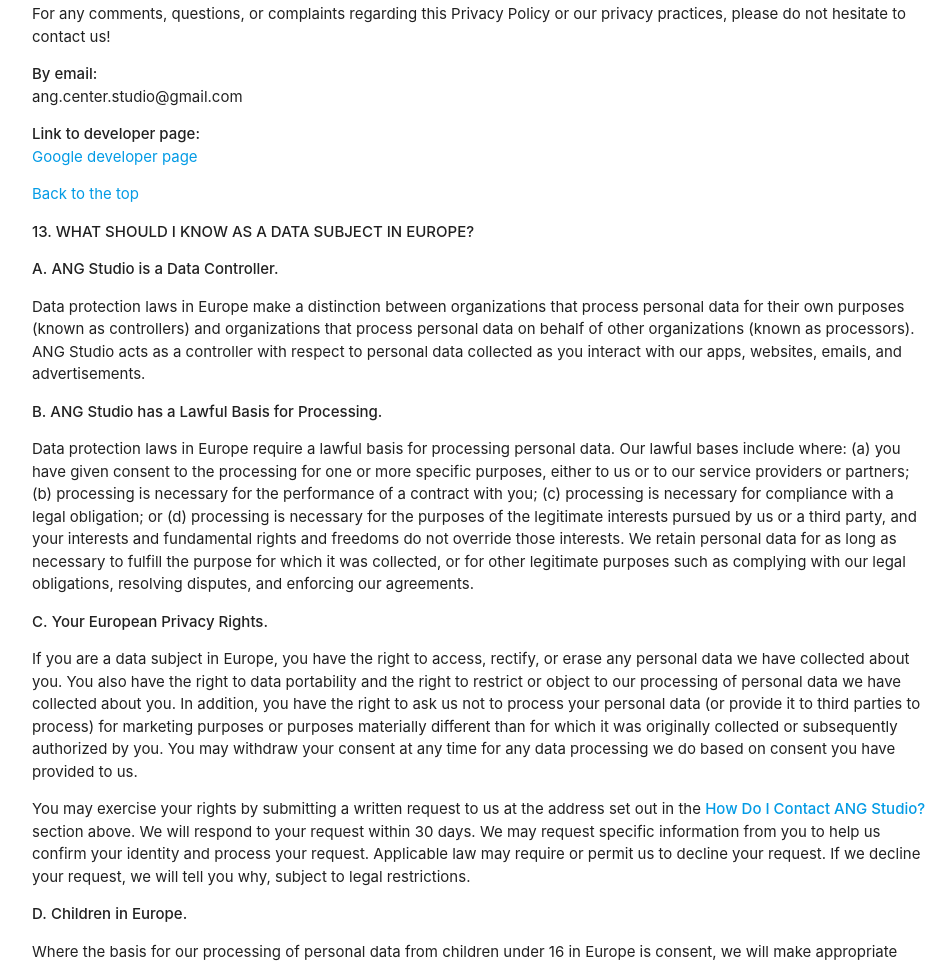
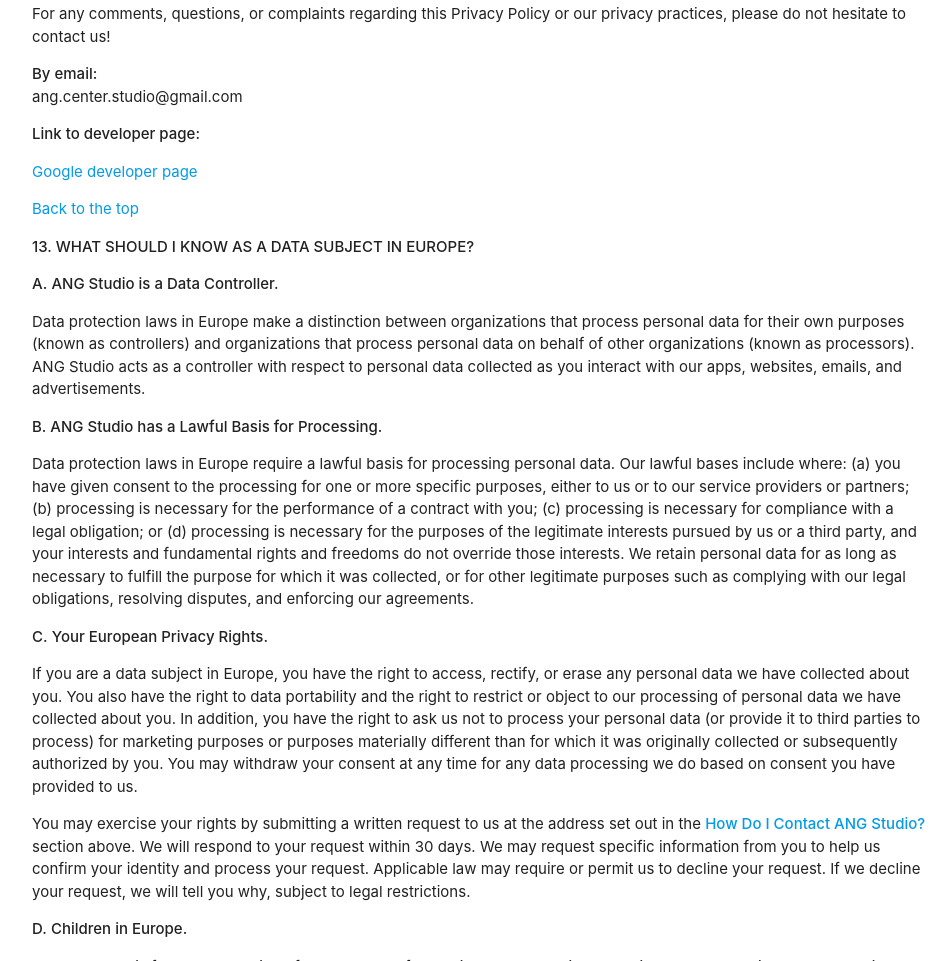
Before and after one commit to ANGCompany/angcompany.github.io, a plain HTML site: page PrivacyPolicy.html in a window 1280 px wide. Shown: the part 10197-11158 px from the top of the page, without its empty margins (160-1111 px from the left). Drawn offline with nearby package versions, Linux system fonts and the light colour scheme.

Commit message:
Update PrivacyPolicy.html

```diff
--- a/PrivacyPolicy.html
+++ b/PrivacyPolicy.html
@@ -233,7 +233,8 @@
                                         <strong>12. HOW DO I CONTACT ANG STUDIO?</strong></p>
                                     <p>For any comments, questions, or complaints regarding this Privacy Policy or our privacy practices, please do not hesitate to contact us!</p>
                                     <p><strong>By email:</strong><br>ang.center.studio@gmail.com</p>
-                                    <p><strong>Link to developer page:</strong><br><a herf="https://play.google.com/store/apps/dev?id=5045398407286758215" terget="_blank">Google developer page</a></p>
+                                    <p><strong>Link to developer page:</strong></p>
+                                    <p><a href="https://play.google.com/store/apps/dev?id=5045398407286758215" terget="_blank" rel="noopener noreferrer">Google developer page</a></p>
                                     <p><a href="#Top">Back to the top</a></p>
                                     <p><a name="13" id="13"></a>
                                         <strong>13. WHAT SHOULD I KNOW AS A DATA SUBJECT IN EUROPE?</strong></p>
```
